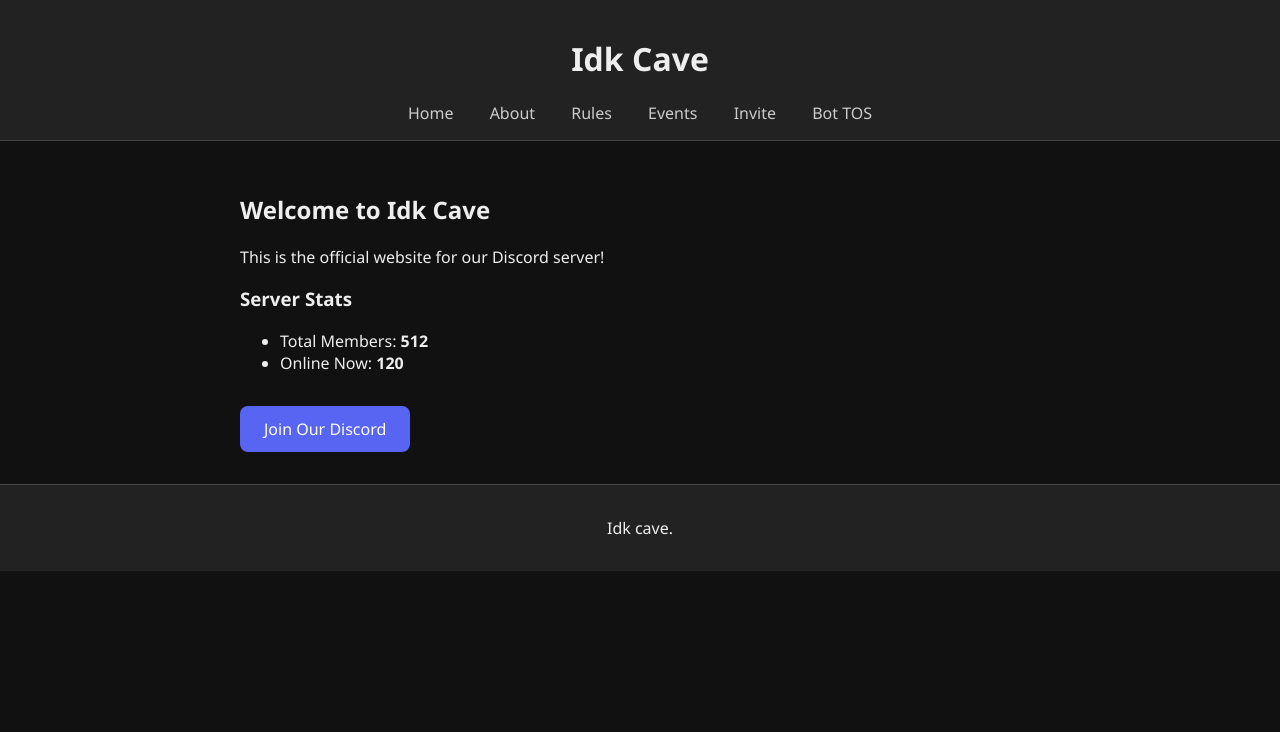
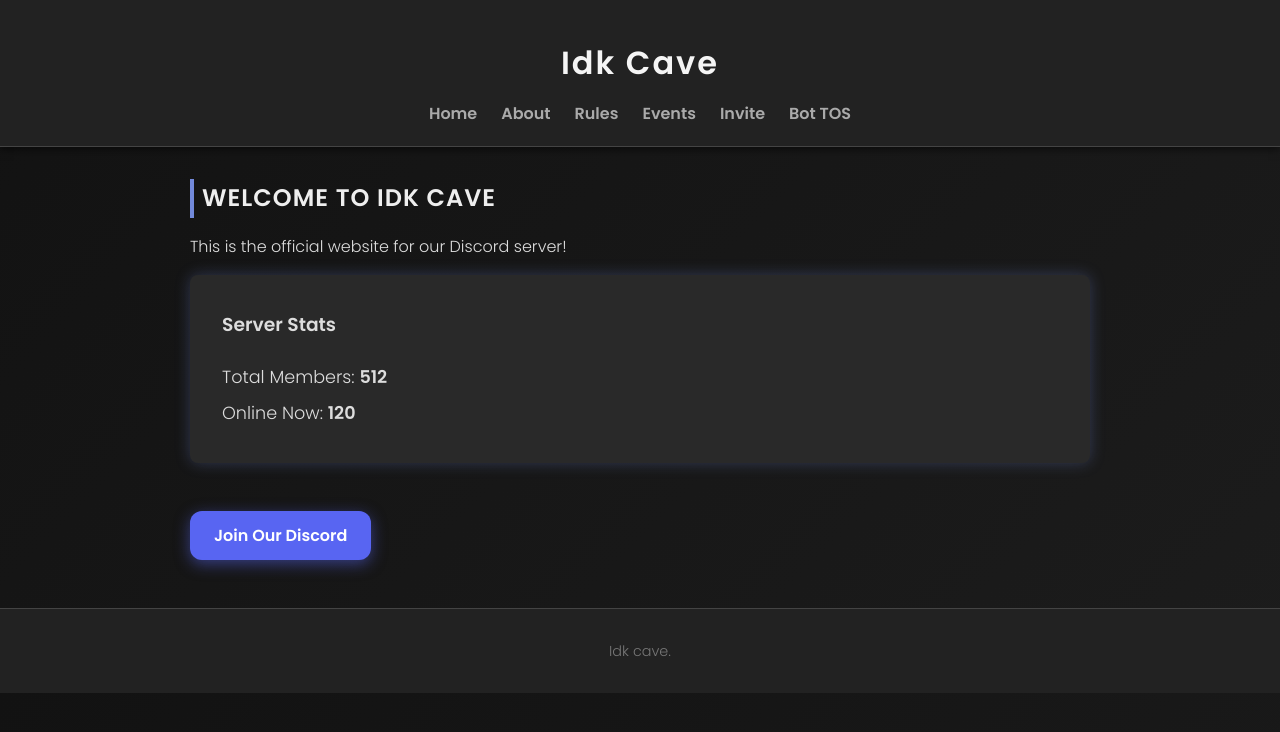
Before and after one commit to Idkwest4412/idkwest, a Flask app: page / in a window 1280 px wide. Shown: the top 732 px of the page. Run offline with Flask 3, Linux system fonts and the light colour scheme.

Commit message:
Update style.css

```diff
--- a/static/css/style.css
+++ b/static/css/style.css
@@ -1,41 +1,107 @@
+/* Base */
 body {
-  background-color: #111;
-  color: #eee;
-  font-family: 'Segoe UI', sans-serif;
+  background: linear-gradient(135deg, #121212, #1c1c1c);
+  color: #ddd;
+  font-family: 'Poppins', sans-serif;
   margin: 0;
   padding: 0;
+  line-height: 1.6;
 }
 
+/* Header */
 header {
   background-color: #222;
-  padding: 1rem;
+  padding: 1rem 2rem;
   text-align: center;
   border-bottom: 1px solid #444;
+  box-shadow: 0 2px 8px rgba(0, 0, 0, 0.6);
+}
+
+header h1 {
+  font-weight: 600;
+  letter-spacing: 2px;
+  margin-bottom: 0.5rem;
+  color: #f5f5f5;
+}
+
+/* Navigation */
+nav {
+  display: flex;
+  justify-content: center;
+  gap: 1.5rem;
+  flex-wrap: wrap;
 }
 
 nav a {
-  color: #ccc;
-  margin: 0 1rem;
+  color: #aaa;
   text-decoration: none;
+  font-weight: 600;
+  transition: color 0.3s ease, transform 0.3s ease;
+  position: relative;
+  padding: 0.25rem 0;
 }
 
-nav a:hover {
-  color: #fff;
+nav a:hover,
+nav a:focus {
+  color: #7289da; /* Discord blurple */
+  transform: scale(1.1);
 }
 
-main {
-  padding: 2rem;
-  max-width: 800px;
-  margin: auto;
+nav a::after {
+  content: '';
+  position: absolute;
+  bottom: 0;
+  left: 50%;
+  width: 0;
+  height: 2px;
+  background-color: #7289da;
+  transition: width 0.3s ease, left 0.3s ease;
 }
 
-footer {
-  background-color: #222;
-  text-align: center;
-  padding: 1rem;
-  border-top: 1px solid #444;
+nav a:hover::after,
+nav a:focus::after {
+  width: 100%;
+  left: 0;
 }
 
+/* Main */
+main {
+  max-width: 900px;
+  margin: 2rem auto;
+  padding: 0 1rem;
+}
+
+/* Section Titles */
+h2 {
+  color: #eee;
+  margin-bottom: 1rem;
+  font-weight: 600;
+  border-left: 4px solid #7289da;
+  padding-left: 0.5rem;
+  text-transform: uppercase;
+  letter-spacing: 1px;
+}
+
+/* Server Stats */
+#stats {
+  background: #292929;
+  padding: 1rem 2rem;
+  border-radius: 8px;
+  box-shadow: 0 0 15px rgba(114, 137, 218, 0.3);
+  margin-bottom: 2rem;
+}
+
+#stats ul {
+  list-style: none;
+  padding-left: 0;
+}
+
+#stats li {
+  padding: 0.25rem 0;
+  font-size: 1.1rem;
+}
+
+/* Discord Button */
 .discord-button {
   display: inline-block;
   background-color: #5865F2;
@@ -43,9 +109,32 @@
   padding: 0.75rem 1.5rem;
   margin-top: 1rem;
   text-decoration: none;
-  border-radius: 8px;
+  border-radius: 12px;
+  font-weight: 600;
+  box-shadow: 0 4px 15px rgba(88, 101, 242, 0.5);
+  transition: background-color 0.3s ease, transform 0.3s ease;
 }
 
-.discord-button:hover {
+.discord-button:hover,
+.discord-button:focus {
   background-color: #4752c4;
+  transform: scale(1.05);
 }
+
+/* Footer */
+footer {
+  background-color: #222;
+  text-align: center;
+  padding: 1rem;
+  border-top: 1px solid #444;
+  font-size: 0.9rem;
+  color: #777;
+  margin-top: 3rem;
+}
+
+/* Responsive */
+@media (max-width: 600px) {
+  nav {
+    gap: 0.75rem;
+  }
+}
```
